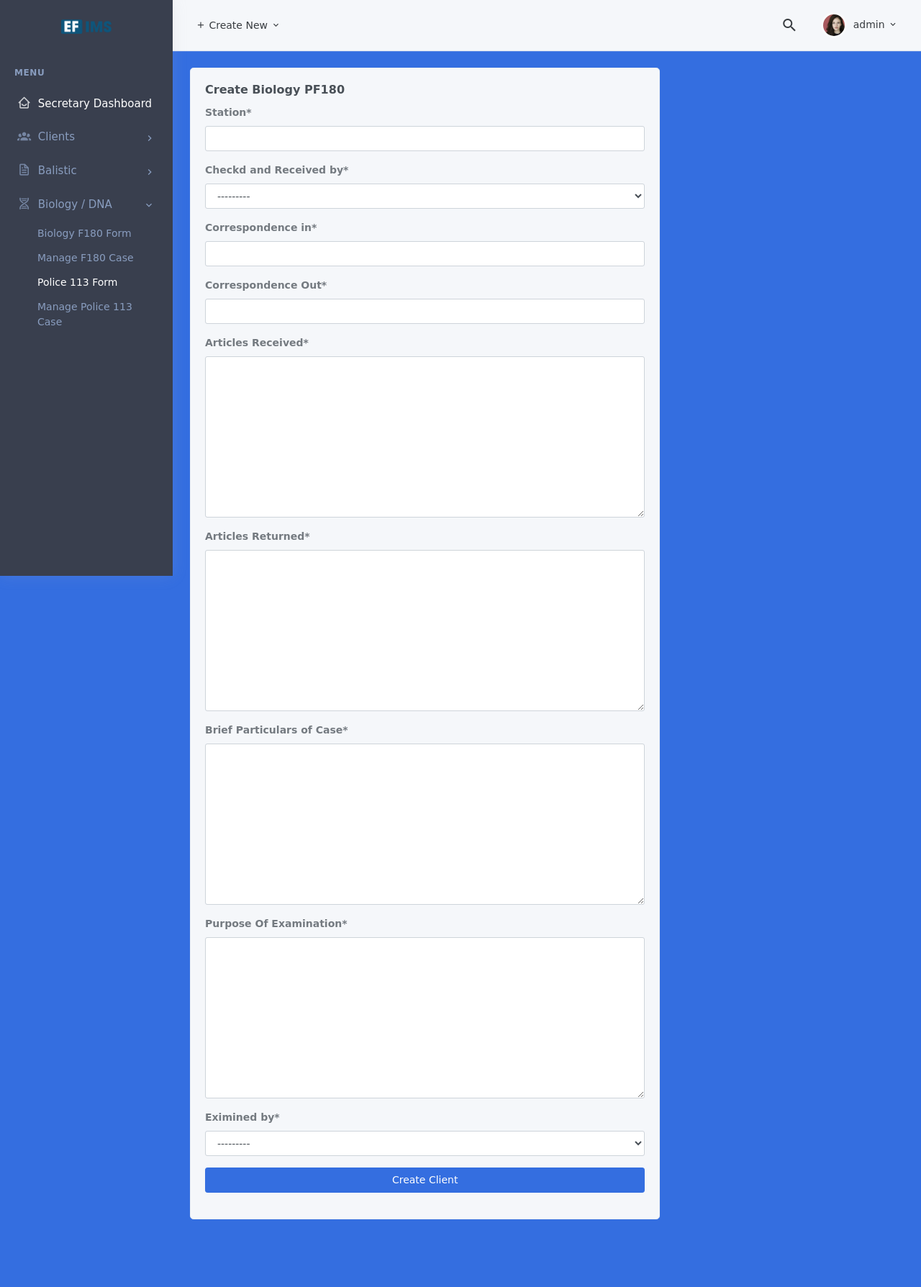
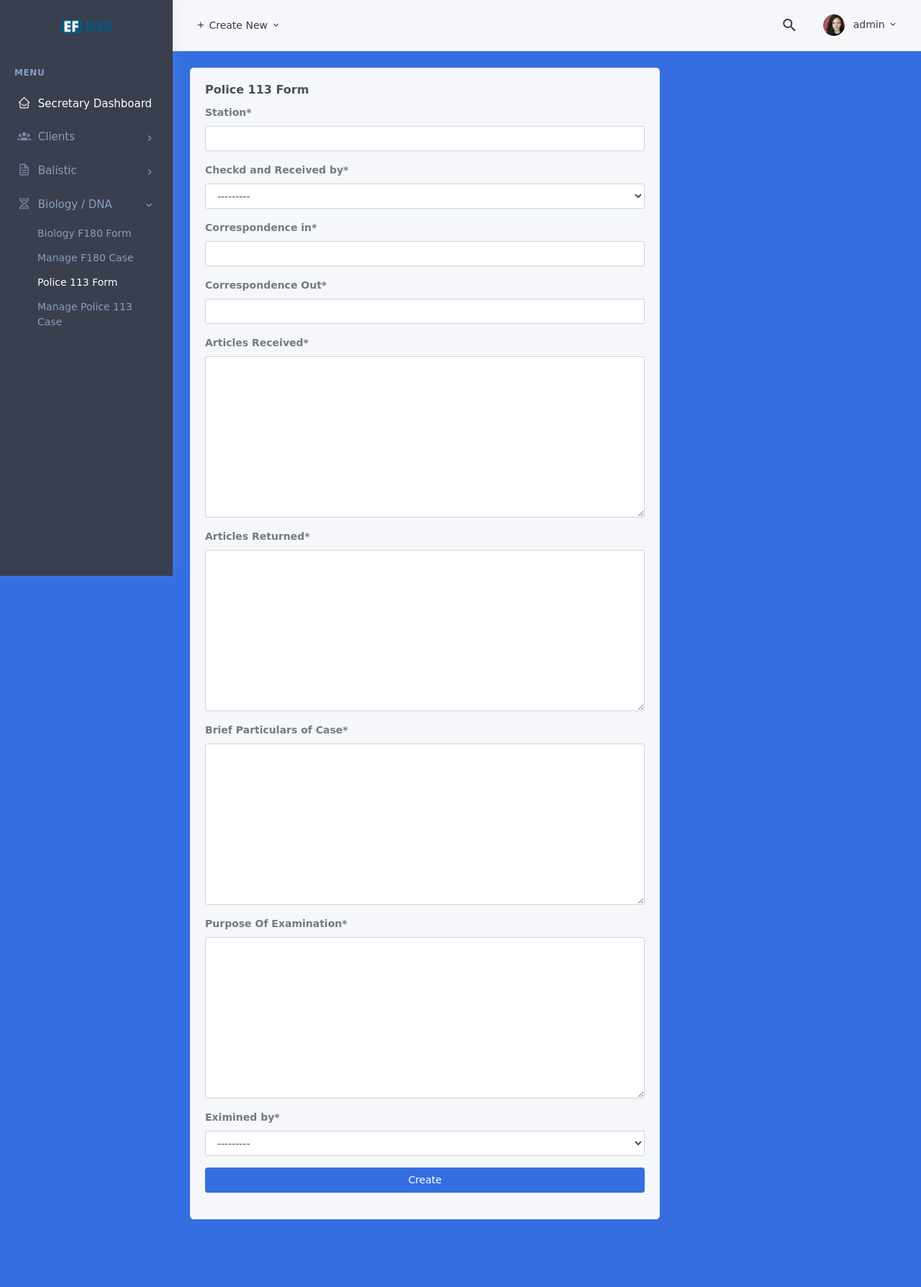
Before and after one commit to sammagafu/efims, a Django app: page /dna/police113/create in a window 1280 px wide. Shown: the whole page at 72% size. Run offline with Django 3.2, Linux system fonts and the light colour scheme; a user stored in the database is signed in; data comes from the database, SQL or seed files in the repository; some libraries are stand-ins or nearby versions; some web fonts are replaced.

Commit message:
well pushed

```diff
--- a/template/dna/create.html
+++ b/template/dna/create.html
@@ -18,7 +18,7 @@
                                     {% csrf_token %}
                                     {{form | crispy}}
                                     <div class="mb-3 text-center">
-                                        <button class="btn btn-primary btn-block" type="submit"> Create Client
+                                        <button class="btn btn-primary btn-block" type="submit"> Create
                                         </button>
                                     </div>
                                 </form>
--- a/template/dna/police113-create.html
+++ b/template/dna/police113-create.html
@@ -12,13 +12,13 @@
                         <div class="card">
                             <div class="card-body">
                                 <h4 class="card-title">
-                                    Create Biology PF180
+                                    Police 113 Form
                                 </h4>
                                 <form action="" method="POST">
                                     {% csrf_token %}
                                     {{form | crispy}}
                                     <div class="mb-3 text-center">
-                                        <button class="btn btn-primary btn-block" type="submit"> Create Client
+                                        <button class="btn btn-primary btn-block" type="submit"> Create
                                         </button>
                                     </div>
                                 </form>
```
